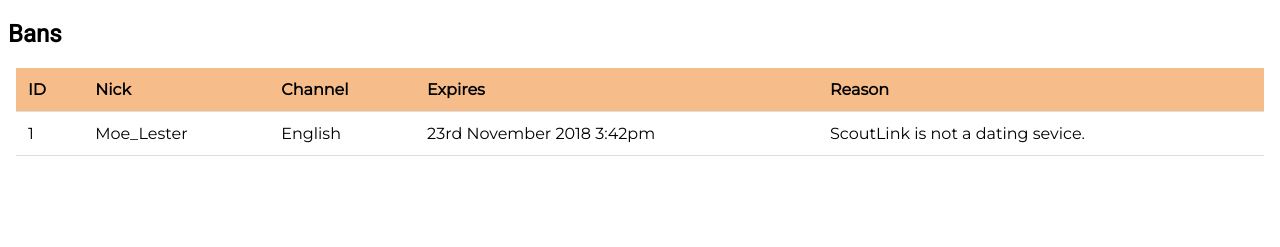
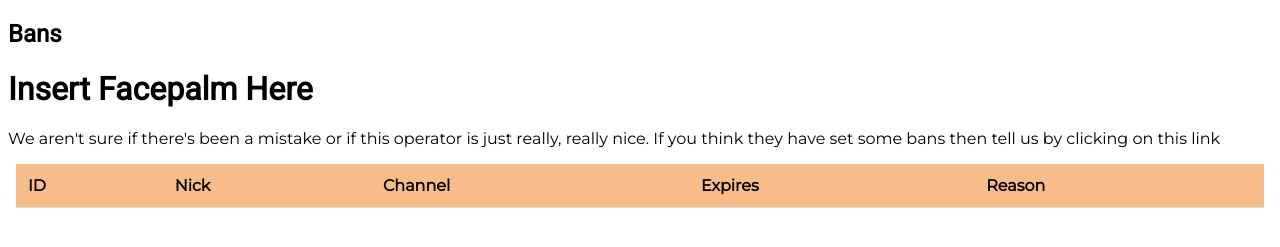
Before and after one commit to rhsmatthewladbrook/2DGT-Assessment, a PHP site: page /operator/index.php?id=1 in a window 1280 px wide. Shown: the part 145-392 px from the top of the page. Run offline with PHP 8.4, Linux system fonts and the light colour scheme; tables that the repository leaves empty or names only in its code hold one stand-in row (values such as "Sample post"); data that the repository does not hold is empty.

Commit message:
PHPify the bans table

```diff
--- a/operator/index.php
+++ b/operator/index.php
@@ -35,13 +35,25 @@ $op_info = mysqli_fetch_assoc($op_info_result);
             <td>Reason</td>
         </thead>
         <tbody>
-          <tr>
-            <td>1</td>
-            <td>Moe_Lester</td>
-            <td>English</td>
-            <td>23rd November 2018 3:42pm</td>
-            <td>ScoutLink is not a dating sevice.</td>
-          </tr>
+          <?php
+          $bans_query = "SELECT b.ID, b.Nick, c.Name AS Channel, b.Expires, b.Reason FROM bans b LEFT JOIN channels c ON c.ID = b.Channel LEFT JOIN operators o ON o.ID = b.Operator WHERE b.Expires >= CURRENT_TIMESTAMP AND b.Operator = " . $_GET['id'] . " ORDER BY b.Expires";
+          $bans_result = mysqli_query($conn, $bans_query);
+
+          if (mysqli_num_rows($bans_result) > 0) {
+            while ($row = mysqli_fetch_assoc($bans_result)) {
+              echo "<tr>
+              <td>" . $row['ID'] . "</td>
+              <td>" . $row['Nick'] . "</td>
+              <td>" . $row['Channel'] . "</td>
+              <td>" . date("jS F Y g:ia", strtotime($row['Expires'])) . "</td>
+              <td>" . $row['Reason'] . "</td>
+              </tr>";
+            }
+          } else {
+            echo "<h1>Insert Facepalm Here</h1>
+            <p>We aren't sure if there's been a mistake or if this operator is just really, really nice. If you think they have set some bans then tell us by clicking on this link</p>";
+          }
+          ?>
         </tbody>
       </table>
     </div>
```
